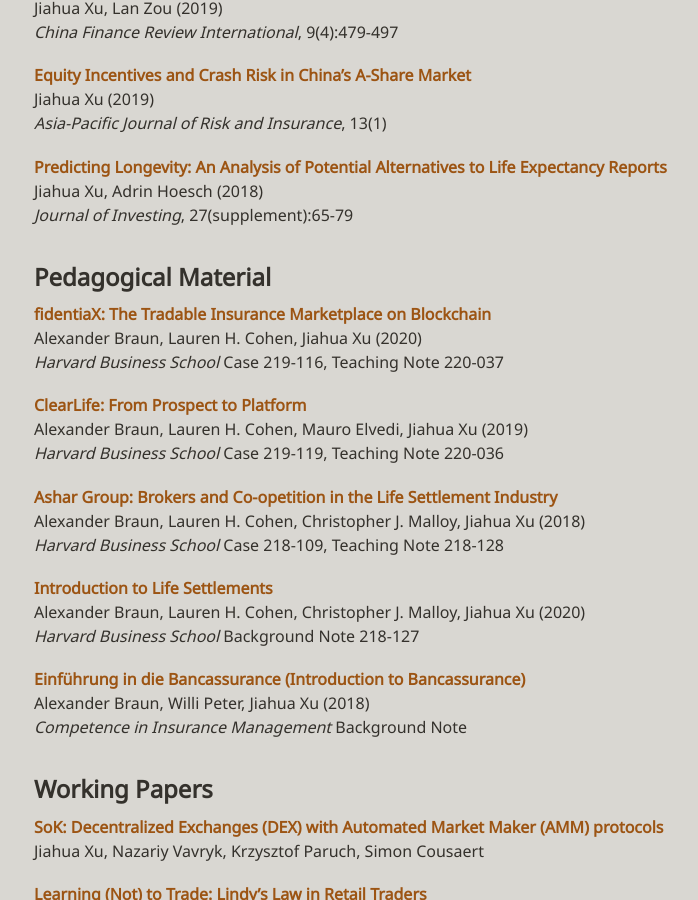
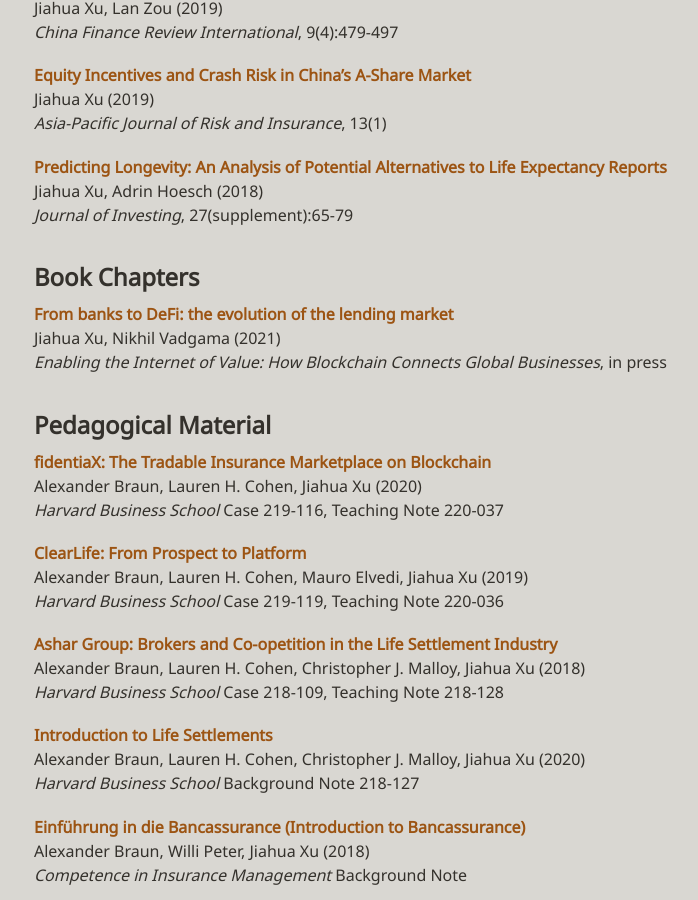
Before and after one commit to xujiahuayz/xujiahuayz.github.io, a Jekyll site: the page built from publications.md, in a window 1280 px wide and 900 px high, scrolled down 1304 px. Shown: the whole window, without its empty margins (150-848 px from the left). Built offline with Jekyll 4.4.1, drawn with Linux system fonts in a browser that asks for light colours.

Commit message:
update teaching and publications

```diff
--- a/_layouts/post.html
+++ b/_layouts/post.html
@@ -4,7 +4,9 @@
 <div class="post">
     <header class="post-header">
         <h1>{{ page.title }}</h1>
-    <p class="post-meta">Posted on {{ page.date | date: "%B %-d, %Y" }} {% if page.author %}by {{ page.author }}{{% else %}}{% if site.author.name %}by {{ site.author.name }}{% endif %}{% endif %}{% if page.location %} ({{ page.location }}{% endif %})</p>
+        <p class="post-meta">Posted on {{ page.date | date: "%B %-d, %Y" }} {% if page.author %}by {{ page.author }}{%
+            else %}{% if site.author.name %}by {{ site.author.name }}{% endif %}{% endif %}{% if page.location %} ({{
+            page.location }}{% endif %})</p>
 
         {% if page.description %}
         <p class="post-meta">Description: {{ page.description }}</p>
@@ -13,7 +15,6 @@
         {% if page.categories %}
         <p class="post-meta">Categories:
             {% for cat in page.categories %}
-    <!-- <a href="{{/categories/#{{ cat }} | prepend: site.baseurl}}" title="{{ cat }}">{{ cat }}</a>&nbsp; -->
             {{ cat }}&nbsp;
             {% endfor %}
 
--- a/publications.md
+++ b/publications.md
@@ -104,8 +104,16 @@
       year:    "2018"
       url:     "https://doi.org/10.3905/joi.2018.27.supplement.065"
 
+chapters:
+
+    - title:   "From banks to DeFi: the evolution of the lending market"
+      author:  "Jiahua Xu, Nikhil Vadgama"
+      journal: "Enabling the Internet of Value: How Blockchain Connects Global Businesses"
+      number:  "in press"
+      year:    "2021"
+      url:     "https://arxiv.org/abs/2104.00970"
+
 wps:
-
 
 
     - title:   "SoK: Decentralized Exchanges (DEX) with Automated Market Maker (AMM) protocols"
@@ -180,6 +188,17 @@
 *{{item.journal}}*, {{item.number}}
 {% endfor %}
 
+
+## Book Chapters
+
+{% for item in page.chapters %}
+[**{{item.title}}**]({% if item.internal %}{{item.url | prepend: site.baseurl}}
+{% else %}{{item.url}}{% endif %}){:target="_blank"}
+<br />
+{{item.author}} ({{item.year}})<br />
+*{{item.journal}}*, {{item.number}}
+{% endfor %}
+
 ## Pedagogical Material
 
 {% for item in page.pad %}
```
Also changed, not shown: teaching.md (+4 -4 lines), Gemfile.lock, 2 other files. Lines whose indentation alone changed are shown as unchanged.
